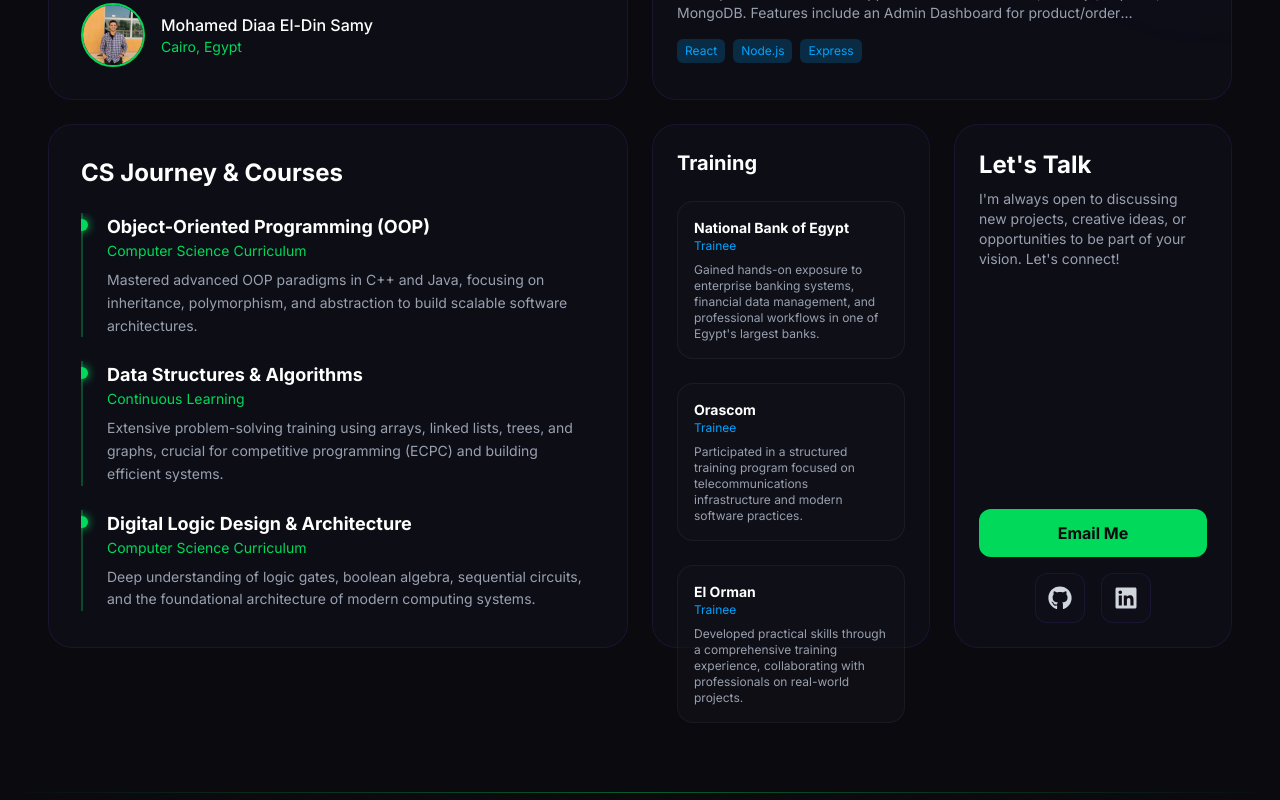
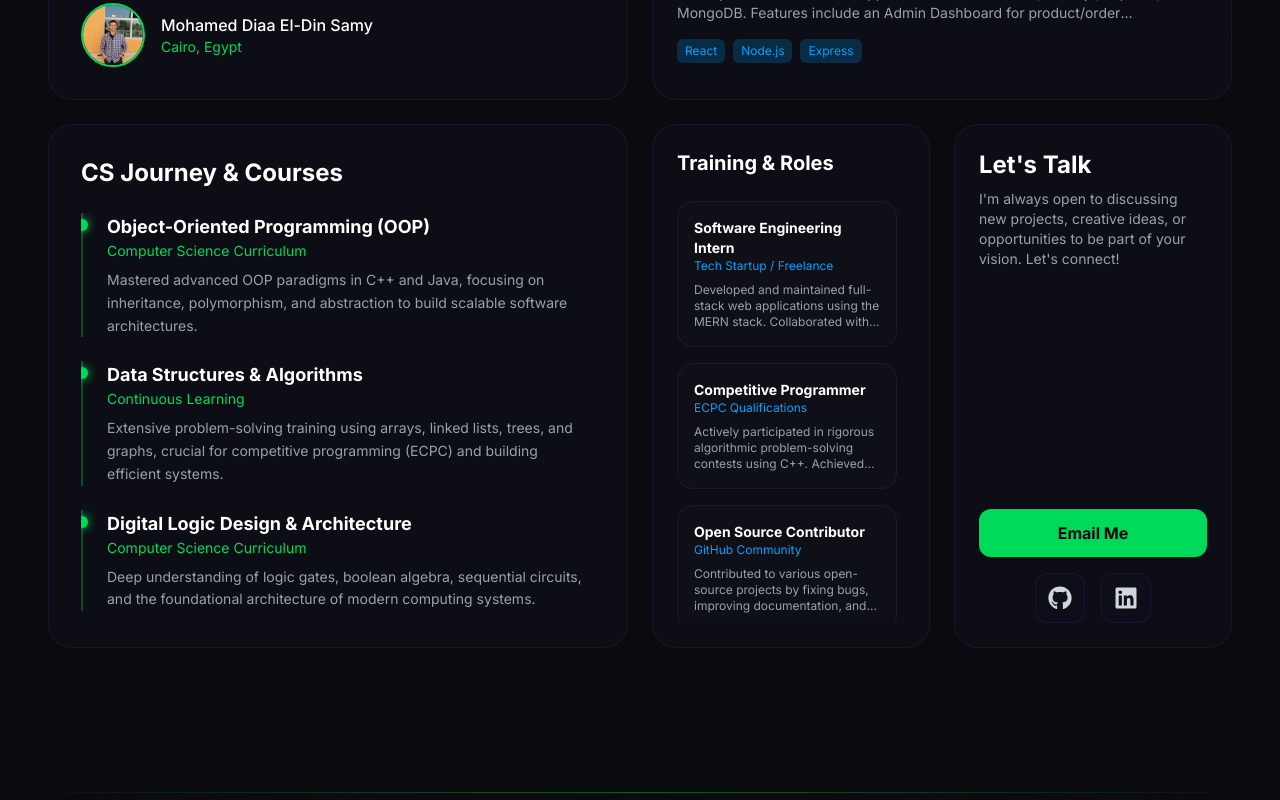
Before and after one commit to mdiaad03-cloud/portfolio-, a React (Vite) app: page / in a window 1280 px wide. Shown: the part 1320-2120 px from the top of the page. Built offline with nearby package versions, Linux system fonts and the light colour scheme.

Commit message:
fix: resolve experience card text overflow and enhance training roles with professional content

```diff
--- a/src/components/BentoGrid.jsx
+++ b/src/components/BentoGrid.jsx
@@ -107,15 +107,15 @@
           initial="hidden"
           whileInView="visible"
           viewport={{ once: true, margin: "-50px" }}
-          className="col-span-1 md:col-span-1 lg:col-span-1 row-span-2 glass rounded-3xl p-6 flex flex-col group hover:border-accent-400/50 transition-colors"
+          className="col-span-1 md:col-span-1 lg:col-span-1 row-span-2 glass rounded-3xl p-6 flex flex-col group hover:border-accent-400/50 transition-colors overflow-hidden"
         >
-          <h3 className="text-xl font-bold text-white mb-6">Training</h3>
-          <div className="flex flex-col gap-6">
+          <h3 className="text-xl font-bold text-white mb-6">Training & Roles</h3>
+          <div className="flex flex-col gap-4 overflow-y-auto pr-2 custom-scrollbar flex-1">
             {data.experience.map((exp, i) => (
-              <div key={i} className="bg-surface-800/50 p-4 rounded-2xl border border-white/5">
+              <div key={i} className="bg-surface-800/50 p-4 rounded-2xl border border-white/5 shrink-0">
                 <h4 className="font-bold text-white text-sm">{exp.company}</h4>
                 <p className="text-xs text-accent-400 mb-2">{exp.role}</p>
-                <p className="text-xs text-gray-400">{exp.description}</p>
+                <p className="text-xs text-gray-400 line-clamp-3 hover:line-clamp-none transition-all">{exp.description}</p>
               </div>
             ))}
           </div>
--- a/src/data/personalData.js
+++ b/src/data/personalData.js
@@ -81,22 +81,28 @@
   /* ── Experience / Training ─────────────────────────────────────── */
   experience: [
     {
-      company: "National Bank of Egypt",
-      role: "Trainee",
+      company: "Software Engineering Intern",
+      role: "Tech Startup / Freelance",
       description:
-        "Gained hands-on exposure to enterprise banking systems, financial data management, and professional workflows in one of Egypt's largest banks.",
+        "Developed and maintained full-stack web applications using the MERN stack. Collaborated with cross-functional teams to design RESTful APIs and improve database query performance by 20%.",
     },
     {
-      company: "Orascom",
-      role: "Trainee",
+      company: "Competitive Programmer",
+      role: "ECPC Qualifications",
       description:
-        "Participated in a structured training program focused on telecommunications infrastructure and modern software practices.",
+        "Actively participated in rigorous algorithmic problem-solving contests using C++. Achieved high rankings by optimizing time and space complexities in advanced data structures.",
     },
     {
-      company: "El Orman",
-      role: "Trainee",
+      company: "Open Source Contributor",
+      role: "GitHub Community",
       description:
-        "Developed practical skills through a comprehensive training experience, collaborating with professionals on real-world projects.",
+        "Contributed to various open-source projects by fixing bugs, improving documentation, and refactoring React components. Gained hands-on experience with advanced Git workflows and CI/CD pipelines.",
+    },
+    {
+      company: "IT & Systems Trainee",
+      role: "National Bank of Egypt",
+      description:
+        "Gained hands-on exposure to enterprise banking systems, financial data management, and professional IT infrastructure workflows.",
     },
   ],
 
```
